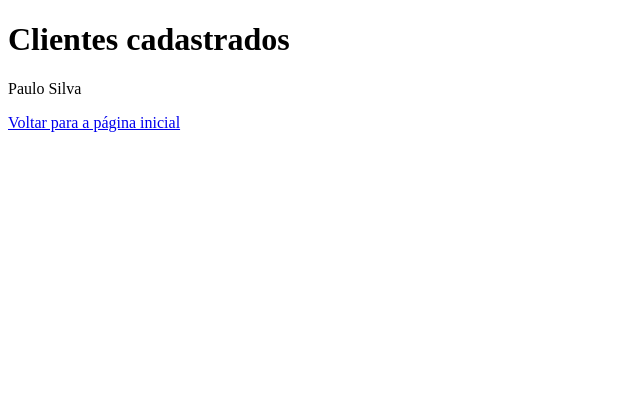
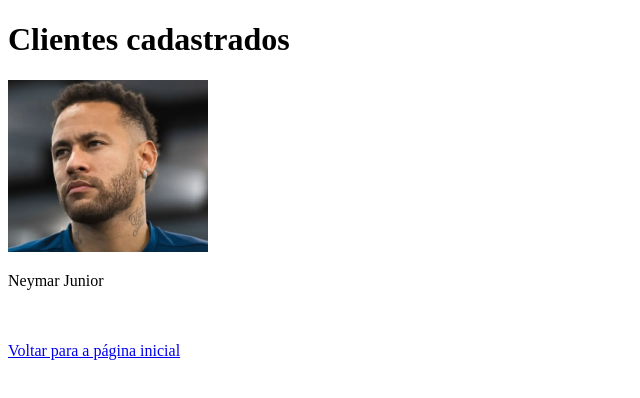
Before and after one commit to htmiqueias/aulagithub, a plain HTML site: page primeiroDesafio/dados.html in a window 1280 px wide. Shown: the whole page, without its empty margins (0-640 px from the left). Drawn offline with Linux system fonts and the light colour scheme.

Commit message:
Implementando melhorias no projeto

```diff
--- a/primeiroDesafio/dados.html
+++ b/primeiroDesafio/dados.html
@@ -7,7 +7,8 @@
 </head>
 <body>
     <h1>Clientes cadastrados</h1>
-    <p>Paulo Silva</p>
-    <a href="index.html">Voltar para a página inicial</a>
+    <img src="neymar.png" alt="Neymar Junior" width="200" height="auto">
+    <p>Neymar Junior</p>
+    <a href="index.html"><br><br> Voltar para a página inicial</a>
 </body>
 </html>
```
Also changed, not shown: primeiroDesafio/index.html (+1 -1 lines), primeiroDesafio/neymar.png (added).
